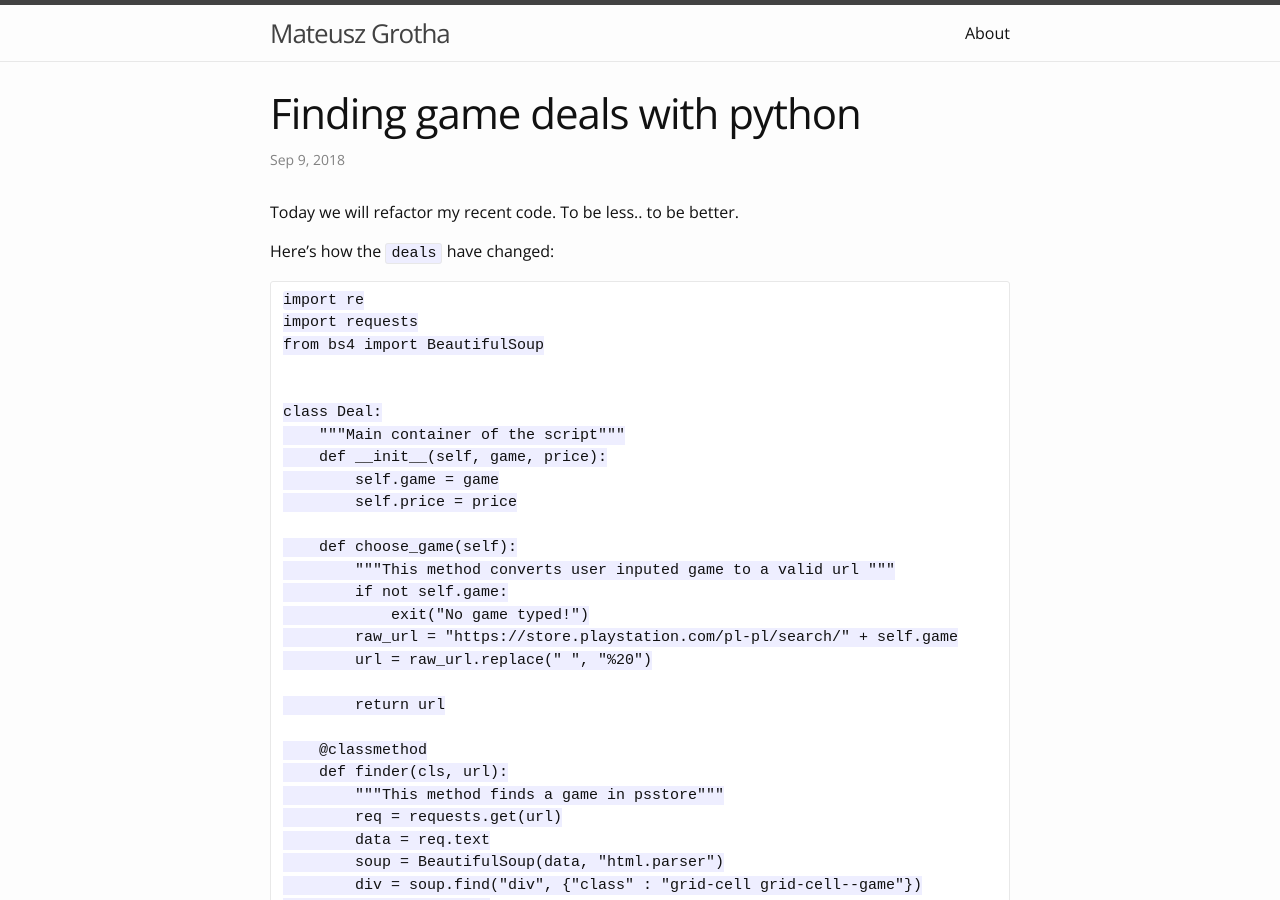
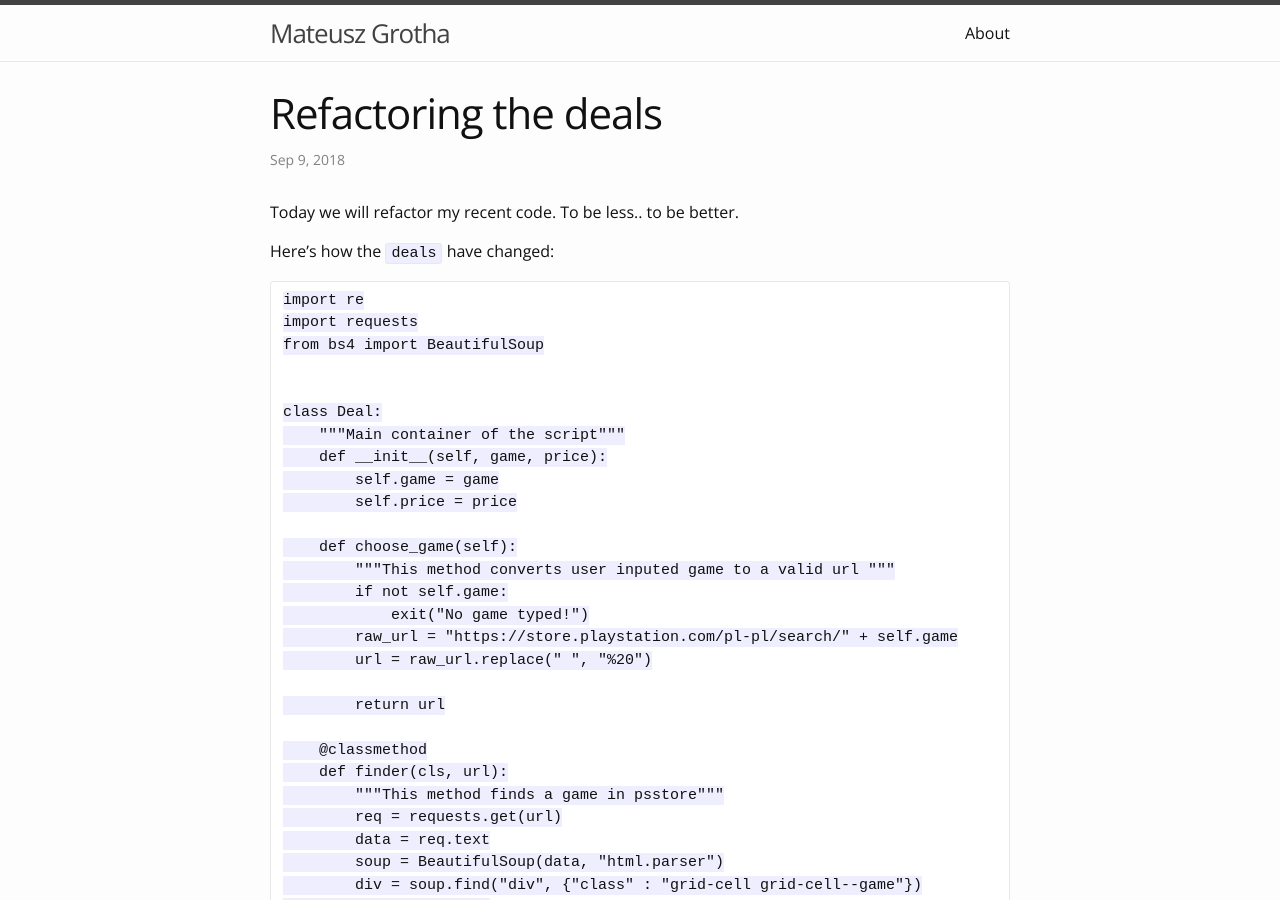
Before and after one commit to biscoitinho/biscoitinho.github.io, a Jekyll site: the page built from _posts/2018-09-09-Game-deals-refactor.markdown, in a window 1280 px wide and 900 px high. Built offline with Jekyll 4.4.1, drawn with Linux system fonts in a browser that asks for light colours.

Commit message:
typo fix

```diff
--- a/_posts/2018-09-09-Game-deals-refactor.markdown
+++ b/_posts/2018-09-09-Game-deals-refactor.markdown
@@ -1,6 +1,6 @@
 ---
 layout: post
-title: "Finding game deals with python"
+title: "Refactoring the deals"
 date: 2018-09-09 18:35:00
 categories: python
 ---
```
